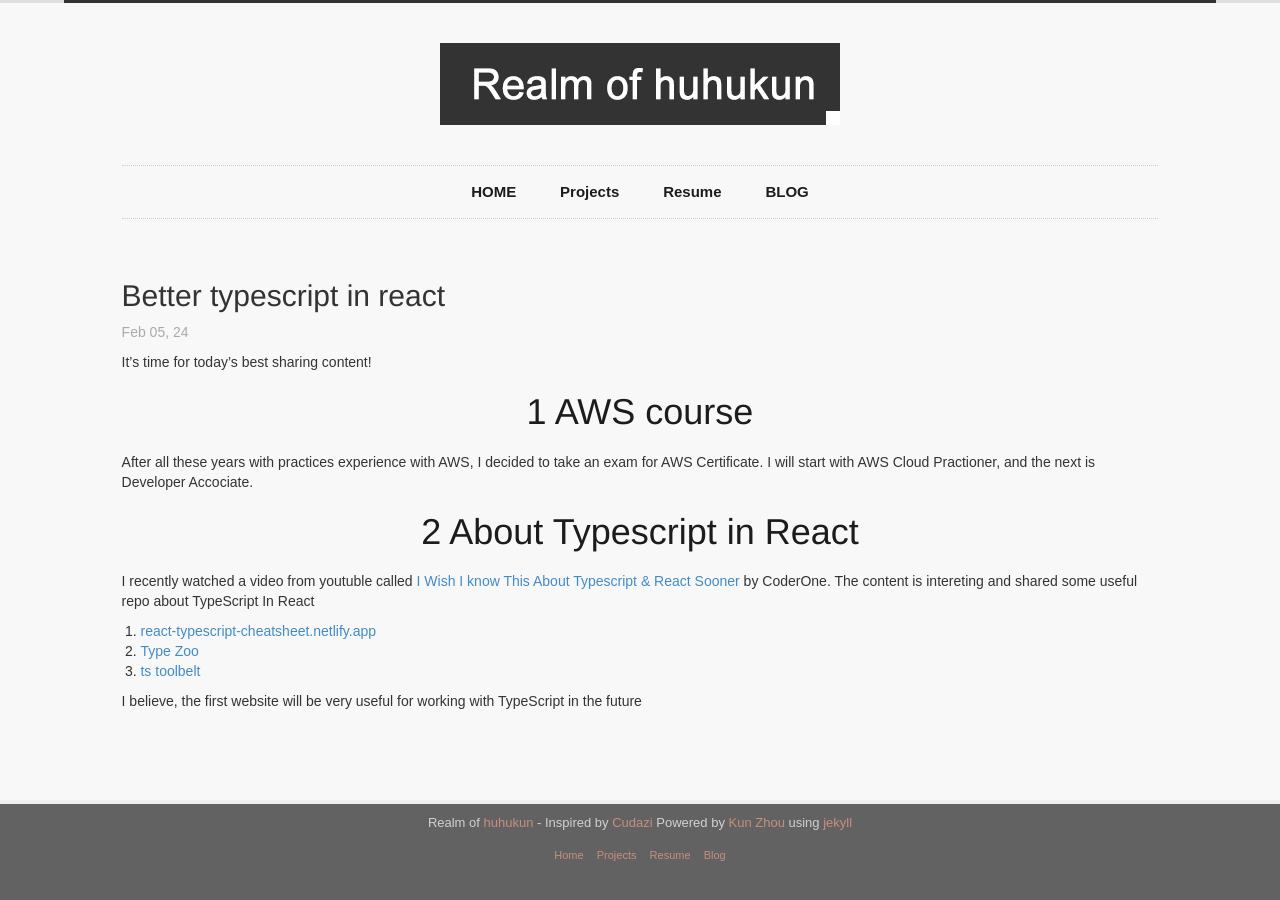
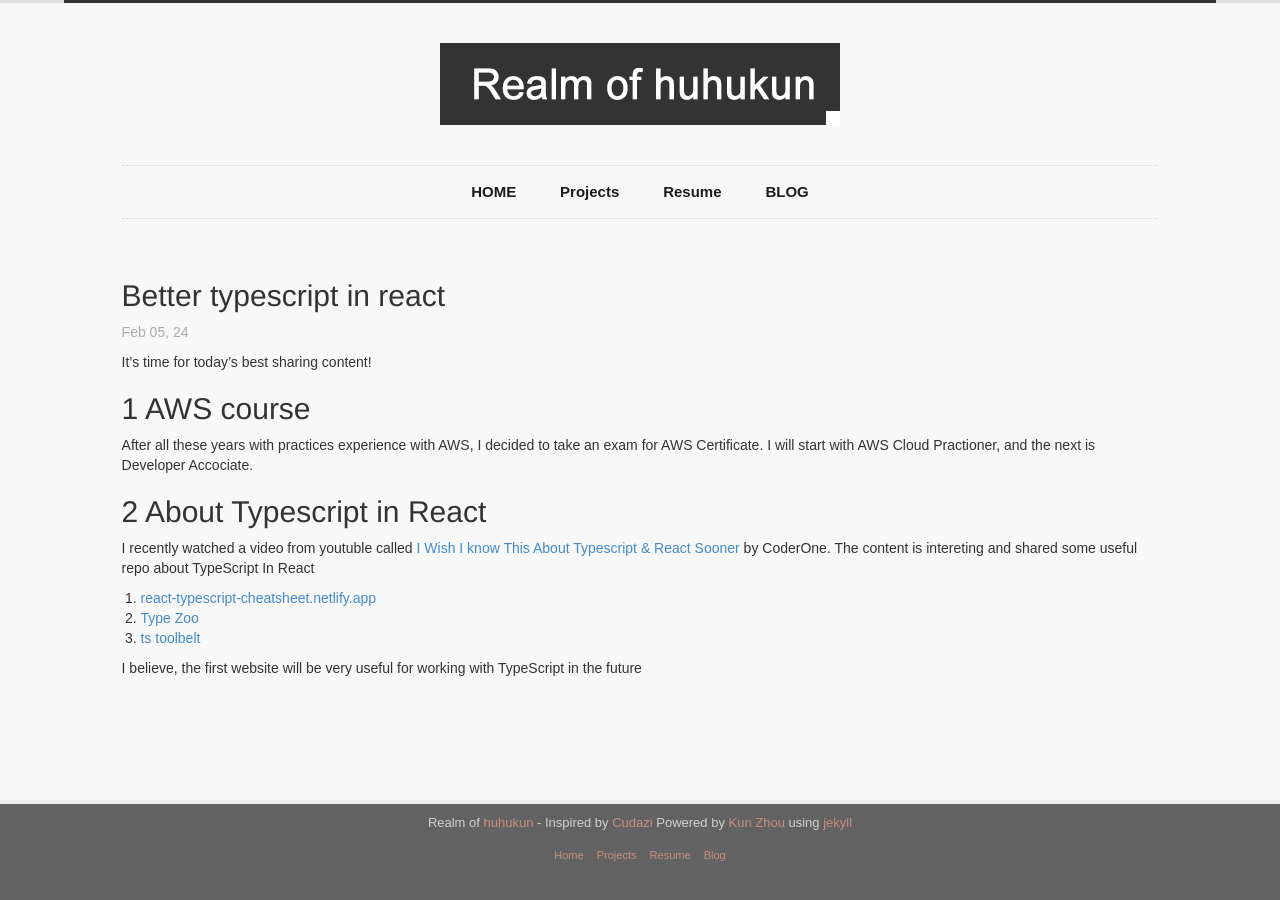
Before and after one commit to jeremy-kunzhou/jeremy-kunzhou.github.com, a Jekyll site: the page built from _posts/2024-02-05-better-typescript-in-react.md, in a window 1280 px wide. Built offline with Jekyll 4.4.1, drawn with Linux system fonts in a browser that asks for light colours; comment, search, counter and statistics services are not loaded.

Commit message:
use h2 instead of h1 in blog

```diff
--- a/_posts/2024-02-05-better-typescript-in-react.md
+++ b/_posts/2024-02-05-better-typescript-in-react.md
@@ -6,11 +6,11 @@ categories: program front_end
 
 It's time for today's best sharing content!
 
-# 1 AWS course
+## 1 AWS course
 
 After all these years with practices experience with AWS, I decided to take an exam for AWS Certificate. I will start with AWS Cloud Practioner, and the next is Developer Accociate.
 
-# 2 About Typescript in React
+## 2 About Typescript in React
 
 I recently watched a video from youtuble called [I Wish I know This About Typescript & React Sooner](https://www.youtube.com/watch?v=8yyJbHdt9fw) by CoderOne. The content is intereting and shared some useful repo about TypeScript In React
 
```
